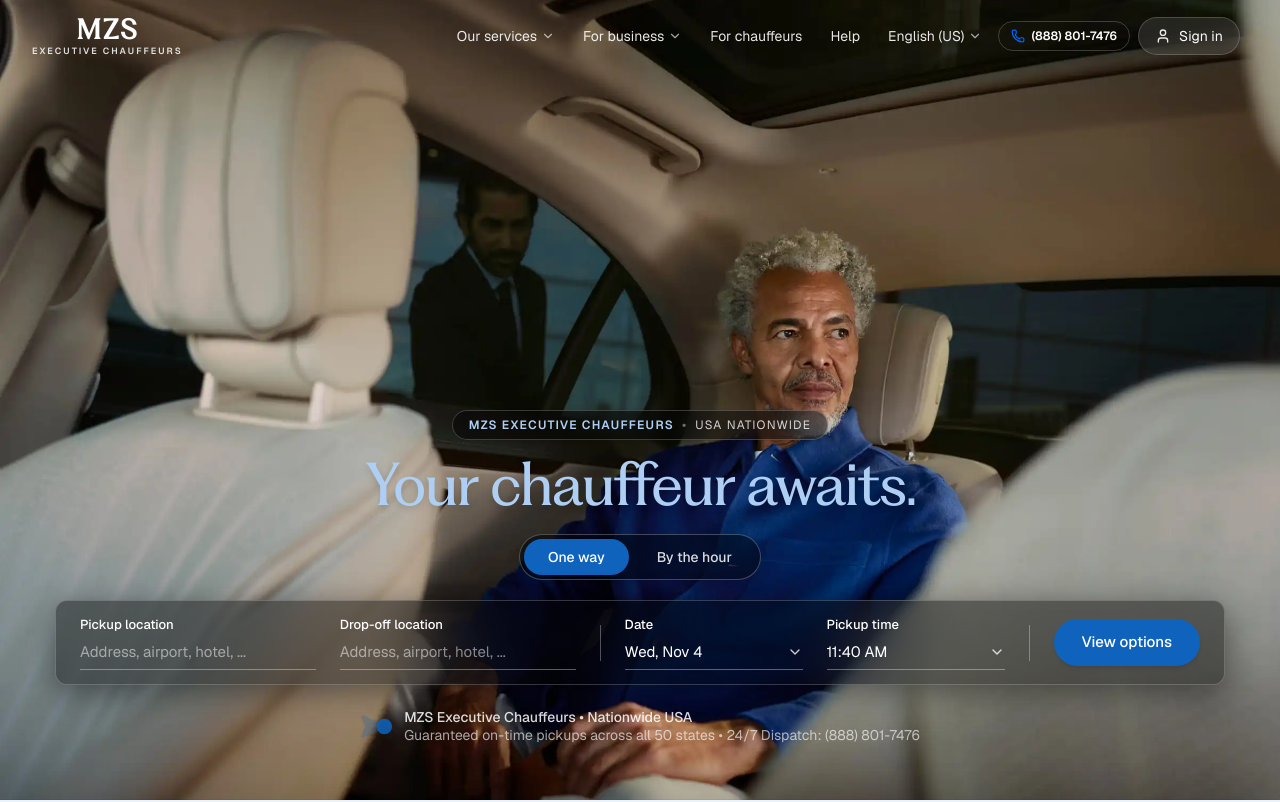
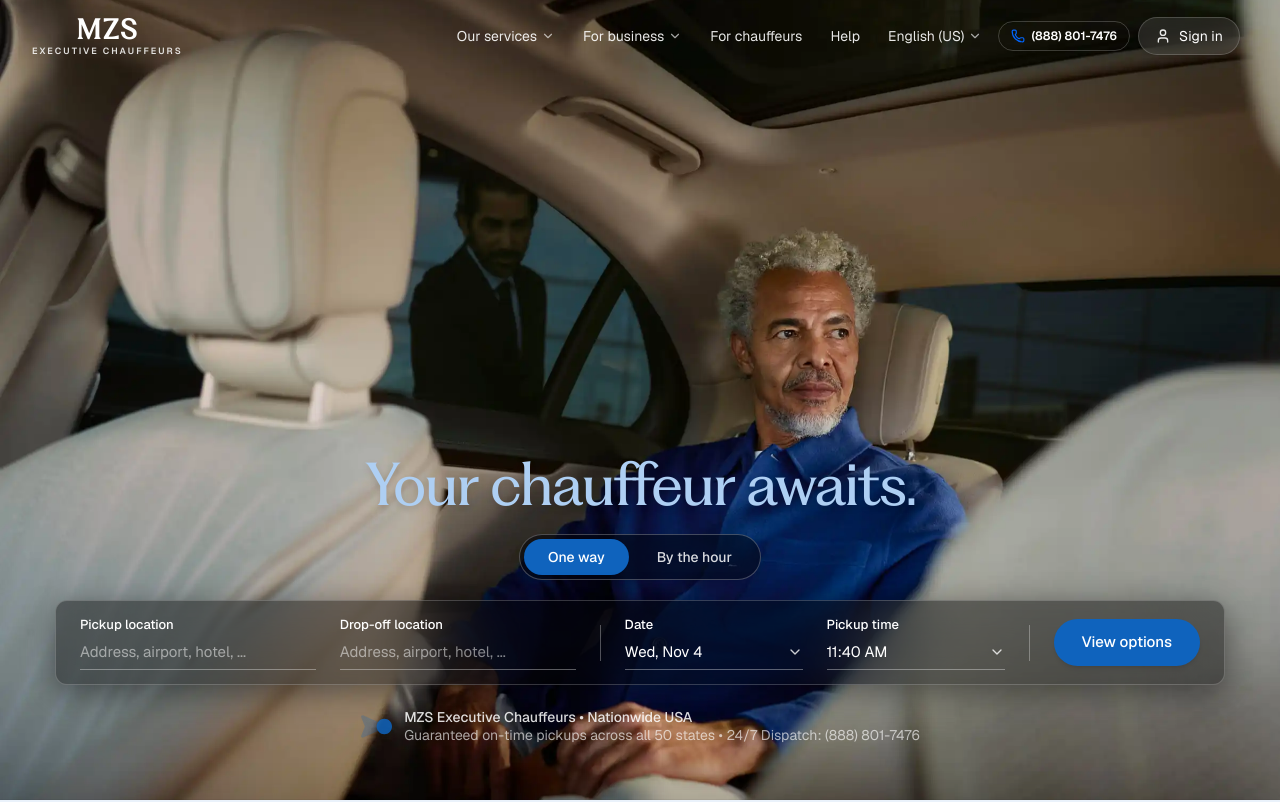
Before and after one commit to growlimomiraj/MZS, a React (Vite) app: page / in a window 1280 px wide. Shown: the top 802 px of the page. Built offline with nearby package versions, Linux system fonts and the light colour scheme; a web font is replaced by a local one.

Commit message:
fix: remove top pill badge from hero section

```diff
--- a/src/components/HeroSection.tsx
+++ b/src/components/HeroSection.tsx
@@ -73,13 +73,6 @@ export const HeroSection: React.FC<HeroSectionProps> = ({ onSearch }) => {
 
       {/* Content Container positioned in lower portion to match reference */}
       <div className="relative z-10 w-full max-w-7xl mx-auto flex flex-col items-center text-center">
-        {/* MZS Luxury Pill Badge */}
-        <div className="inline-flex items-center gap-2 px-4 py-1.5 rounded-full bg-black/45 backdrop-blur-md border border-white/20 text-[#aecff3] text-xs font-semibold uppercase tracking-widest mb-3.5 select-none shadow-sm">
-          <span>MZS Executive Chauffeurs</span>
-          <span className="text-white/40">&bull;</span>
-          <span className="text-white/80 font-normal">USA Nationwide</span>
-        </div>
-
         {/* Title: Exact Ice Blue color #aecff3 and PP Fragment typography */}
         <h1
           ref={titleRef}
```
